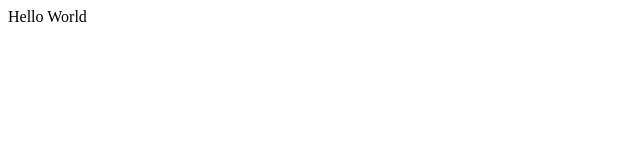
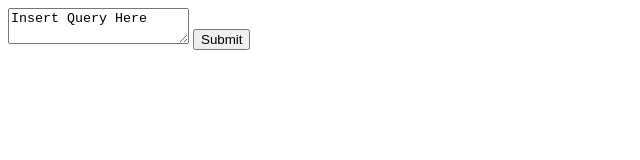
Before and after one commit to cse-335-group-15/db-website, a plain HTML site: page index.html in a window 1280 px wide. Shown: the whole page, without its empty margins (0-640 px from the left). Drawn offline with Linux system fonts and the light colour scheme.

Commit message:
Added basic form to website

```diff
--- a/index.html
+++ b/index.html
@@ -3,9 +3,15 @@
 <head>
     <meta charset="UTF-8">
     <meta name="viewport" content="width=device-width, initial-scale=1.0">
-    <title>Project 15 Front-End</title>
+    <title>Test</title>
 </head>
 <body>
-    Hello World
+    <form>
+        <textarea>Insert Query Here</textarea>
+        <input type="submit" value="Submit">
+    </form>
+    <table>
+
+    </table>
 </body>
 </html>
```
